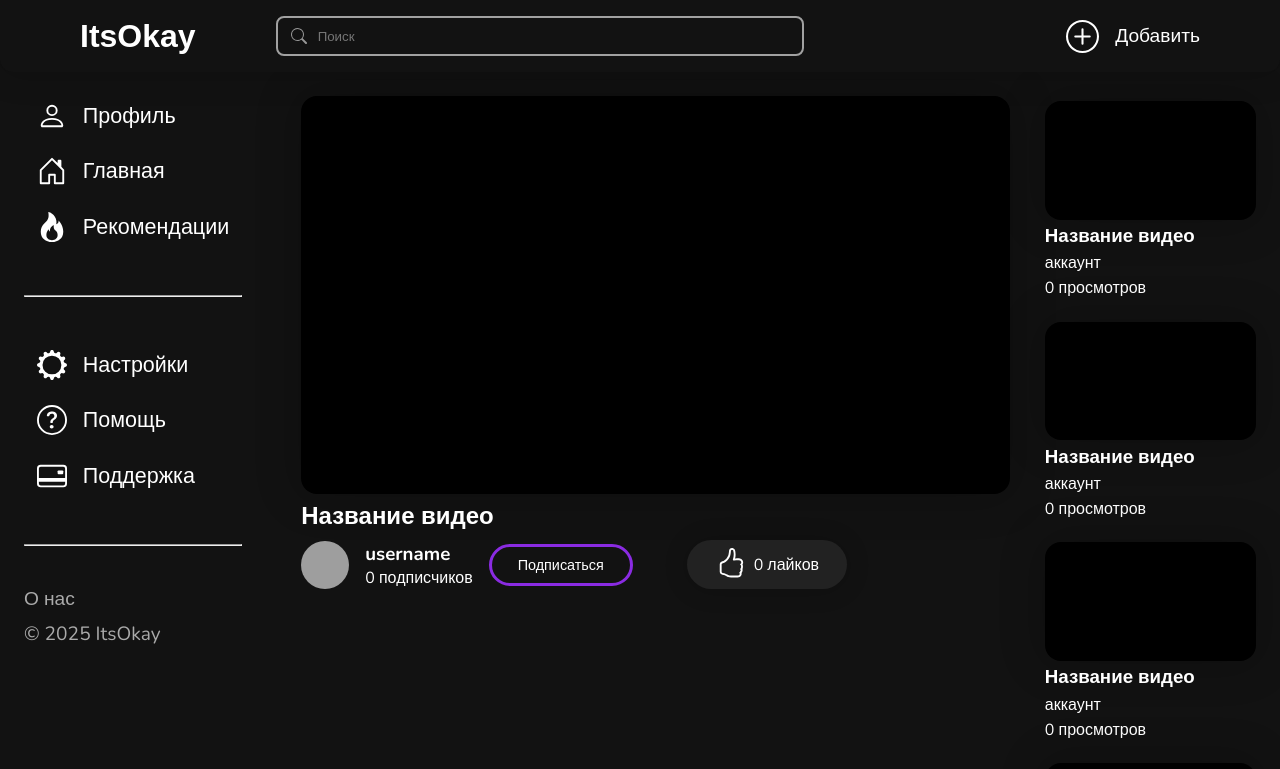
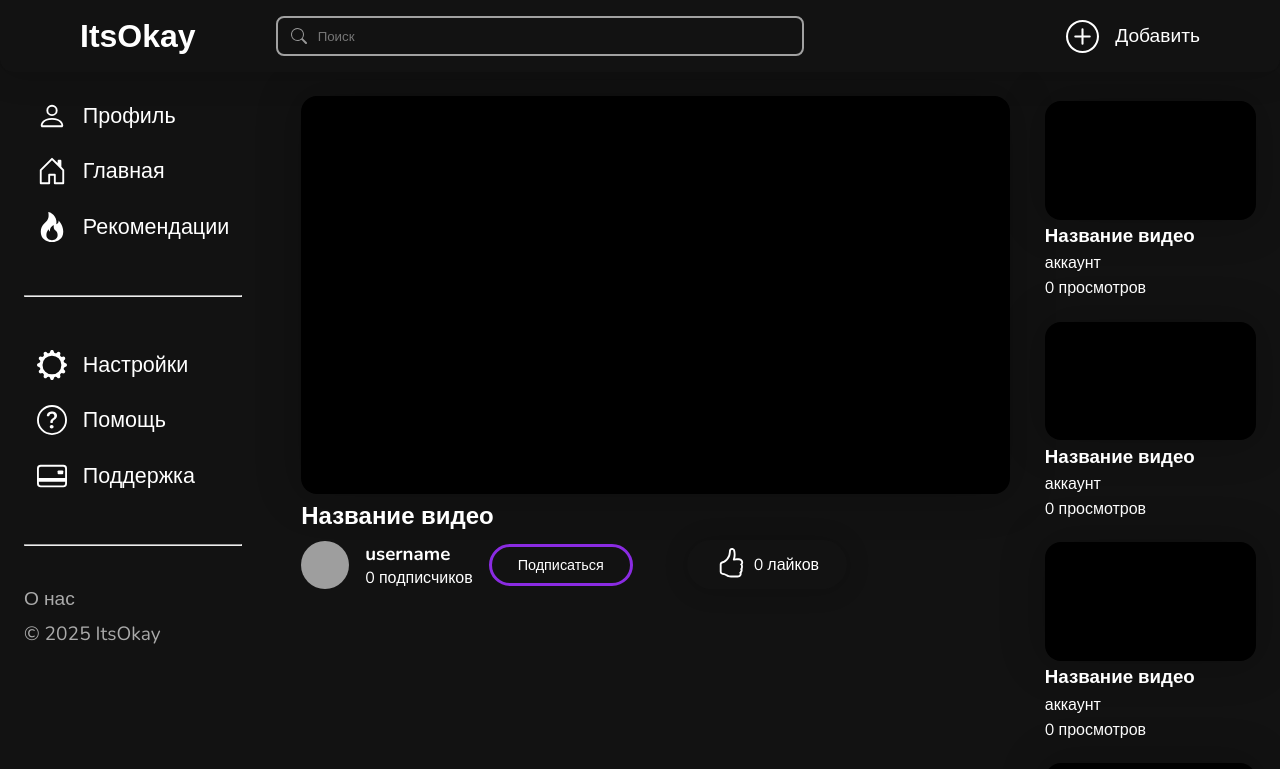
Before and after one commit to Maks1im/new-test-mobil-UI, a React (Vite) app: page /watch in a window 1280 px wide. Shown: the top 769 px of the page. Built offline with nearby package versions, Linux system fonts and the light colour scheme; grey boxes are pictures that could not be loaded.

Commit message:
Add files via upload

```diff
--- a/src/components/MenuMobile/_menuMobile.scss
+++ b/src/components/MenuMobile/_menuMobile.scss
@@ -9,7 +9,7 @@
   width: 100%;
   z-index: 999;
   border-radius: .8rem .8rem 0rem 0rem;
-  background: #0f0f0f;
+  background: #121212;
 
   .menu-mobile-menu{
     display: flex;
--- a/src/pages/Watch/_watch.scss
+++ b/src/pages/Watch/_watch.scss
@@ -50,7 +50,7 @@
         flex-direction: row;
         align-items: center;
         gap: .5rem;
-        background: #222222;
+        background: #121212;
         border-radius: 2rem;
         width: 10rem;
         padding: .5rem 1rem;
```
